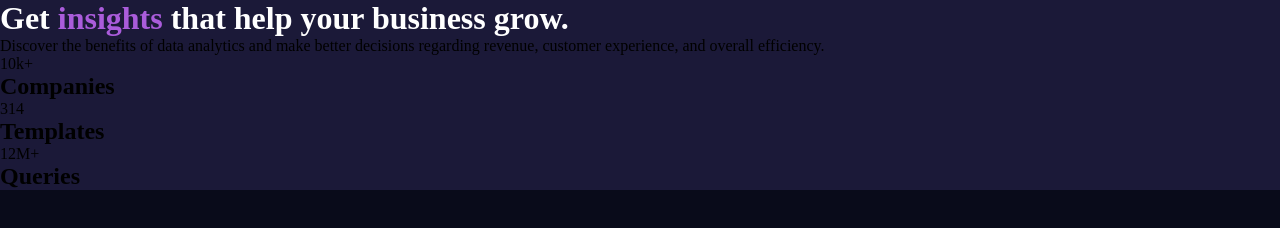
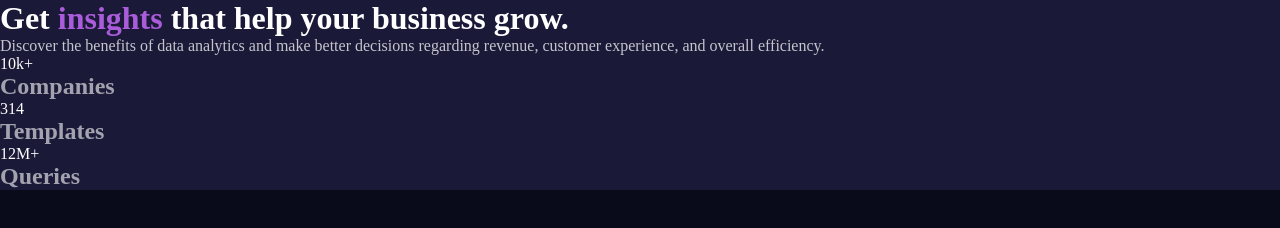
Before and after one commit to nkriedner/preview-card-challenge, a plain HTML site: page index.html in a window 1280 px wide. Drawn offline with Linux system fonts and the light colour scheme.

Commit message:
Style the colors for the rest of the text

```diff
--- a/index.html
+++ b/index.html
@@ -23,13 +23,13 @@
     <div class="card-container">
       <div class="card-image"></div>
       <div class="card-text">
-        <header>
+        <header class="main-header">
           <h1>
             Get <span class="insights">insights</span> that help your business
             grow.
           </h1>
         </header>
-        <p>
+        <p class="main-paragraph">
           Discover the benefits of data analytics and make better decisions
           regarding revenue, customer experience, and overall efficiency.
         </p>
--- a/styles.css
+++ b/styles.css
@@ -27,12 +27,24 @@ body {
   background-color: var(--card-background);
 }
 
-header {
+.main-header {
   color: var(--main-heading-color);
 }
 
-header .insights {
+.main-paragraph {
+  color: var(--main-paragraph-color);
+}
+
+.insights {
   color: var(--accent-color);
+}
+
+.stat-number {
+  color: var(--main-heading-color);
+}
+
+.stat-name {
+  color: var(--stat-headings-color);
 }
 
 /*
```
